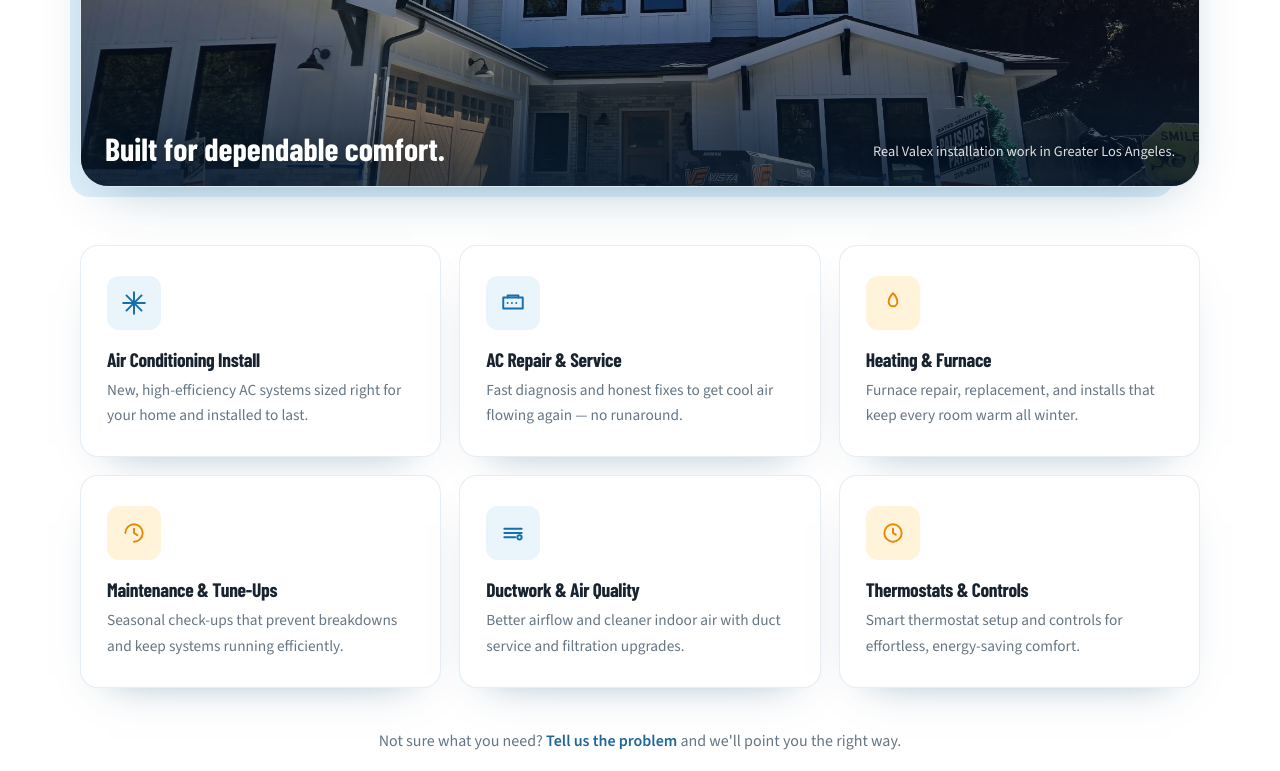
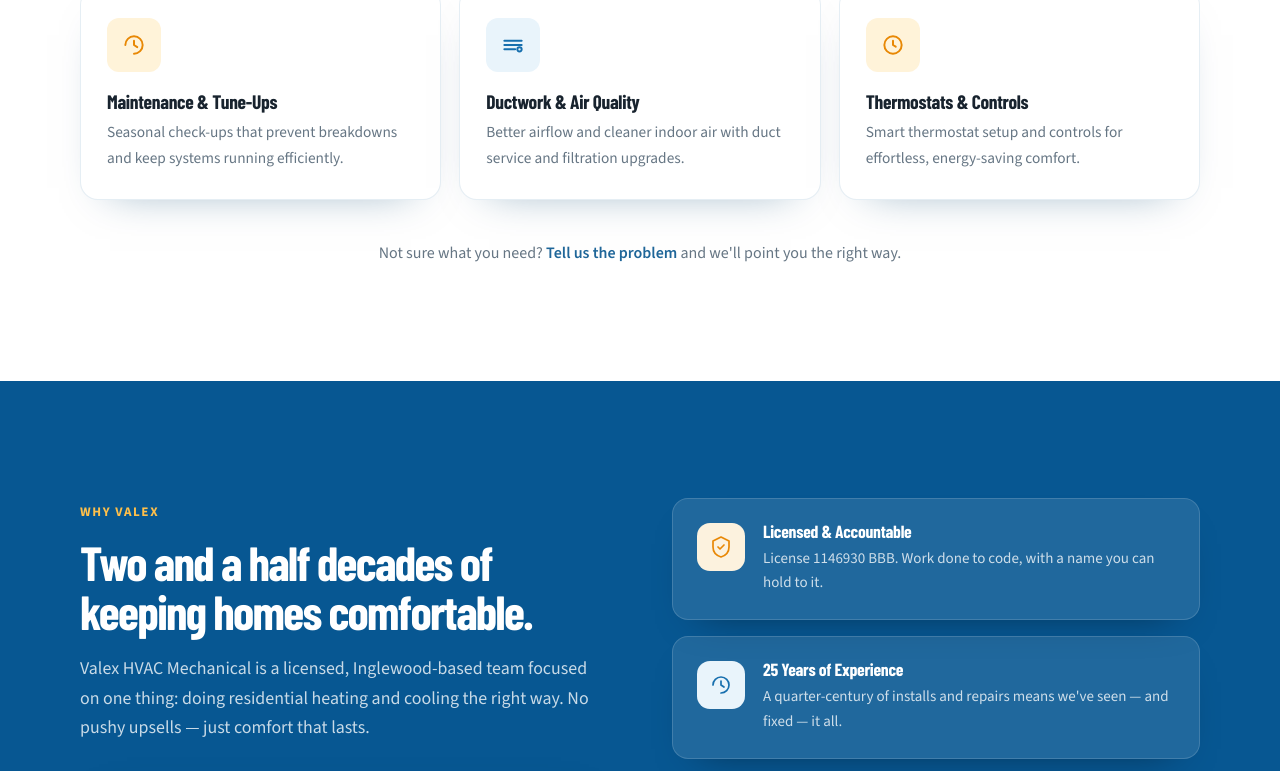
Before and after one commit to jonaxgarc/valex-hvac-mechanical, a Next.js app: page / in a window 1280 px wide. Shown: the part 1700-2471 px from the top of the page. Built offline with nearby package versions, Linux system fonts and the light colour scheme; a web font is replaced by a local one.

Commit message:
Alternate blue sections and refine motion

```diff
--- a/public/gallery.css
+++ b/public/gallery.css
@@ -458,7 +458,6 @@
 .stat__label { max-width: 190px; line-height: 1.35; }
 
 .section { background: #fff; }
-.section:nth-of-type(even) { background: #f3f7fa; }
 .section__title { color: #18232e; letter-spacing: -.035em; }
 .eyebrow { color: #176fae; }
 .pulse-dot { background: #ffad18; box-shadow: 0 0 0 6px rgba(255,173,24,.15); }
@@ -478,18 +477,19 @@
 }
 .card--warm .card__icon { background: #fff3d9; color: #e88805; }
 
-.why {
+#why {
   background: #075792 !important;
   color: #fff;
 }
-.why .section__title,
-.why h3 { color: #fff; }
-.why .section__sub,
-.why p { color: rgba(255,255,255,.74); }
-.why .eyebrow { color: #ffc04a; }
+#why .section__title,
+#why h3 { color: #fff; }
+#why .section__sub,
+#why p { color: rgba(255,255,255,.78); }
+#why .eyebrow { color: #ffc04a; }
 .why__item {
   border-color: rgba(255,255,255,.15);
-  background: rgba(255,255,255,.08);
+  background: rgba(255,255,255,.10);
+  box-shadow: 0 18px 40px -28px rgba(0,0,0,.55);
 }
 .why__item .ico--check { stroke: #ffc04a; }
 
@@ -502,15 +502,16 @@
 }
 .step__num { background: #176fae; color: #fff; }
 
-.area {
+#area {
   background:
     linear-gradient(135deg, #0b68aa, #075792) !important;
   color: #fff;
 }
-.area .section__title { color: #fff; }
-.area .section__sub { color: rgba(255,255,255,.76); }
-.area .eyebrow { color: #ffc04a; }
-.area__tag { background: rgba(255,255,255,.11); color: #fff; border-color: rgba(255,255,255,.2); }
+#area .section__title { color: #fff; }
+#area .section__sub { color: rgba(255,255,255,.78); }
+#area .eyebrow { color: #ffc04a; }
+#area .area__tags li { background: rgba(255,255,255,.11); color: #fff; border-color: rgba(255,255,255,.22); }
+#area .area__tags li:last-child { background: #fff; color: #075792; border-color: #fff; }
 
 .projects {
   background: #f3f7fa !important;
--- a/public/legacy/index.html
+++ b/public/legacy/index.html
@@ -266,11 +266,6 @@
           <h2 class="section__title">Complete residential HVAC, <span class="grad-warm">warm</span> to <span class="grad-cool">cool</span>.</h2>
           <p class="section__sub">From a summer AC breakdown to a winter heating tune-up, Valex handles it all — cleanly, reliably, and on time.</p>
         </header>
-
-        <figure class="section-visual section-visual--wide section-visual--cool reveal" data-reveal>
-          <img src="/portfolio/valex-project-36.jpg" alt="Completed Valex outdoor air conditioning installation" loading="lazy" decoding="async" />
-          <figcaption><strong>Built for dependable comfort.</strong><span>Real Valex installation work in Greater Los Angeles.</span></figcaption>
-        </figure>
 
         <div class="cards">
           <article class="card card--cool reveal" data-reveal>
--- a/public/legacy/script.js
+++ b/public/legacy/script.js
@@ -88,7 +88,7 @@
   });
 
   /* ---------- Scroll reveal (staggered) ---------- */
-  var revealEls = document.querySelectorAll(".hero [data-reveal], .stats [data-reveal], .section-visual[data-reveal], .area__card--photo[data-reveal]");
+  var revealEls = document.querySelectorAll(".hero [data-reveal], .stats [data-reveal], .section [data-reveal]");
   if (reduceMotion || !("IntersectionObserver" in window)) {
     revealEls.forEach(function (el) { el.classList.add("is-visible"); });
   } else {
--- a/public/legacy/styles.css
+++ b/public/legacy/styles.css
@@ -530,12 +530,10 @@
 .js .reveal { opacity: 1; transform: none; }
 .js .hero .reveal,
 .js .stats .reveal,
-.js .section-visual.reveal,
-.js .area__card--photo.reveal { opacity: 0; transform: translateY(22px) scale(.985); transition: opacity .7s var(--ease), transform .8s var(--ease); }
+.js .section .reveal { opacity: 0; transform: translateY(20px) scale(.992); transition: opacity .62s var(--ease), transform .72s var(--ease); }
 .js .hero .reveal.is-visible,
 .js .stats .reveal.is-visible,
-.js .section-visual.reveal.is-visible,
-.js .area__card--photo.reveal.is-visible { opacity: 1; transform: none; }
+.js .section .reveal.is-visible { opacity: 1; transform: none; }
 
 /* =========================================================
    RESPONSIVE
--- a/valex-website/index.html
+++ b/valex-website/index.html
@@ -266,11 +266,6 @@
           <h2 class="section__title">Complete residential HVAC, <span class="grad-warm">warm</span> to <span class="grad-cool">cool</span>.</h2>
           <p class="section__sub">From a summer AC breakdown to a winter heating tune-up, Valex handles it all — cleanly, reliably, and on time.</p>
         </header>
-
-        <figure class="section-visual section-visual--wide section-visual--cool reveal" data-reveal>
-          <img src="/portfolio/valex-project-36.jpg" alt="Completed Valex outdoor air conditioning installation" loading="lazy" decoding="async" />
-          <figcaption><strong>Built for dependable comfort.</strong><span>Real Valex installation work in Greater Los Angeles.</span></figcaption>
-        </figure>
 
         <div class="cards">
           <article class="card card--cool reveal" data-reveal>
--- a/valex-website/script.js
+++ b/valex-website/script.js
@@ -88,7 +88,7 @@
   });
 
   /* ---------- Scroll reveal (staggered) ---------- */
-  var revealEls = document.querySelectorAll(".hero [data-reveal], .stats [data-reveal], .section-visual[data-reveal], .area__card--photo[data-reveal]");
+  var revealEls = document.querySelectorAll(".hero [data-reveal], .stats [data-reveal], .section [data-reveal]");
   if (reduceMotion || !("IntersectionObserver" in window)) {
     revealEls.forEach(function (el) { el.classList.add("is-visible"); });
   } else {
--- a/valex-website/styles.css
+++ b/valex-website/styles.css
@@ -530,12 +530,10 @@
 .js .reveal { opacity: 1; transform: none; }
 .js .hero .reveal,
 .js .stats .reveal,
-.js .section-visual.reveal,
-.js .area__card--photo.reveal { opacity: 0; transform: translateY(22px) scale(.985); transition: opacity .7s var(--ease), transform .8s var(--ease); }
+.js .section .reveal { opacity: 0; transform: translateY(20px) scale(.992); transition: opacity .62s var(--ease), transform .72s var(--ease); }
 .js .hero .reveal.is-visible,
 .js .stats .reveal.is-visible,
-.js .section-visual.reveal.is-visible,
-.js .area__card--photo.reveal.is-visible { opacity: 1; transform: none; }
+.js .section .reveal.is-visible { opacity: 1; transform: none; }
 
 /* =========================================================
    RESPONSIVE
```
